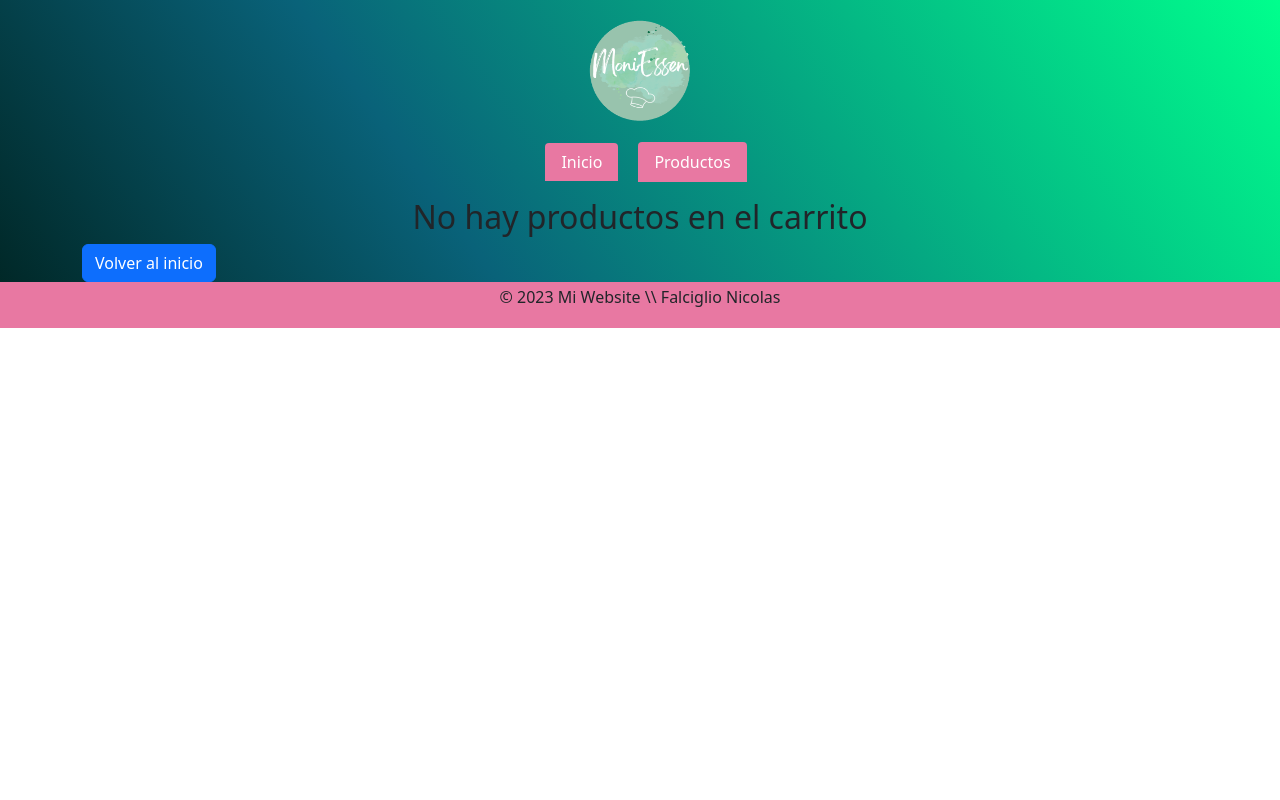
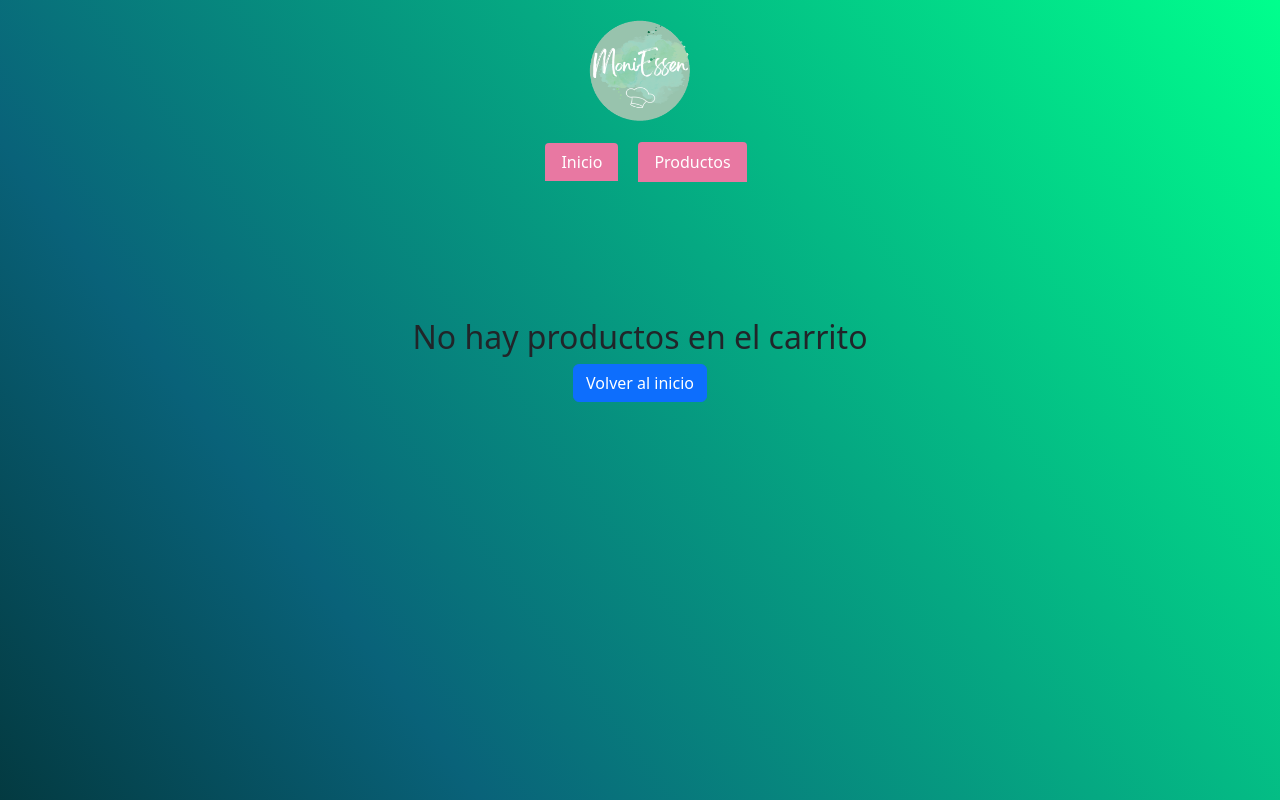
Before and after one commit to nicofal23/proyectoreact2, a React (Vite) app: page /cart in a window 1280 px wide. Shown: the top 800 px of the page. Built offline with nearby package versions, Linux system fonts and the light colour scheme.

Commit message:
heigh a la parte de no hay productos en carrito

```diff
--- a/src/components/Cart/Cart.jsx
+++ b/src/components/Cart/Cart.jsx
@@ -10,7 +10,7 @@
 
   if (cart.length === 0) {
     return (
-      <div className="container">
+      <div className={styles.container}>
         <h2 className="text-center">No hay productos en el carrito</h2>
         <Link to="/" className="btn btn-primary">Volver al inicio</Link>
       </div>
--- a/src/components/Cart/Cart.module.css
+++ b/src/components/Cart/Cart.module.css
@@ -16,3 +16,12 @@
     display: flex;
     justify-content: center;
 }
+
+.container {
+    height: 100vh;
+    display: flex;
+    justify-content: flex-start;
+    align-items: center;
+    flex-direction: column;
+    margin-top: 120px;
+}
--- a/src/components/Item/Item.jsx
+++ b/src/components/Item/Item.jsx
@@ -15,7 +15,7 @@
             </picture>
             <section>
                 <p className={styles.Info}>
-                    Precio: {precio}
+                    Precio: ${precio}
                 </p>
                 <p className={styles.Info}>
                     Stock disponible: {stock}
```
